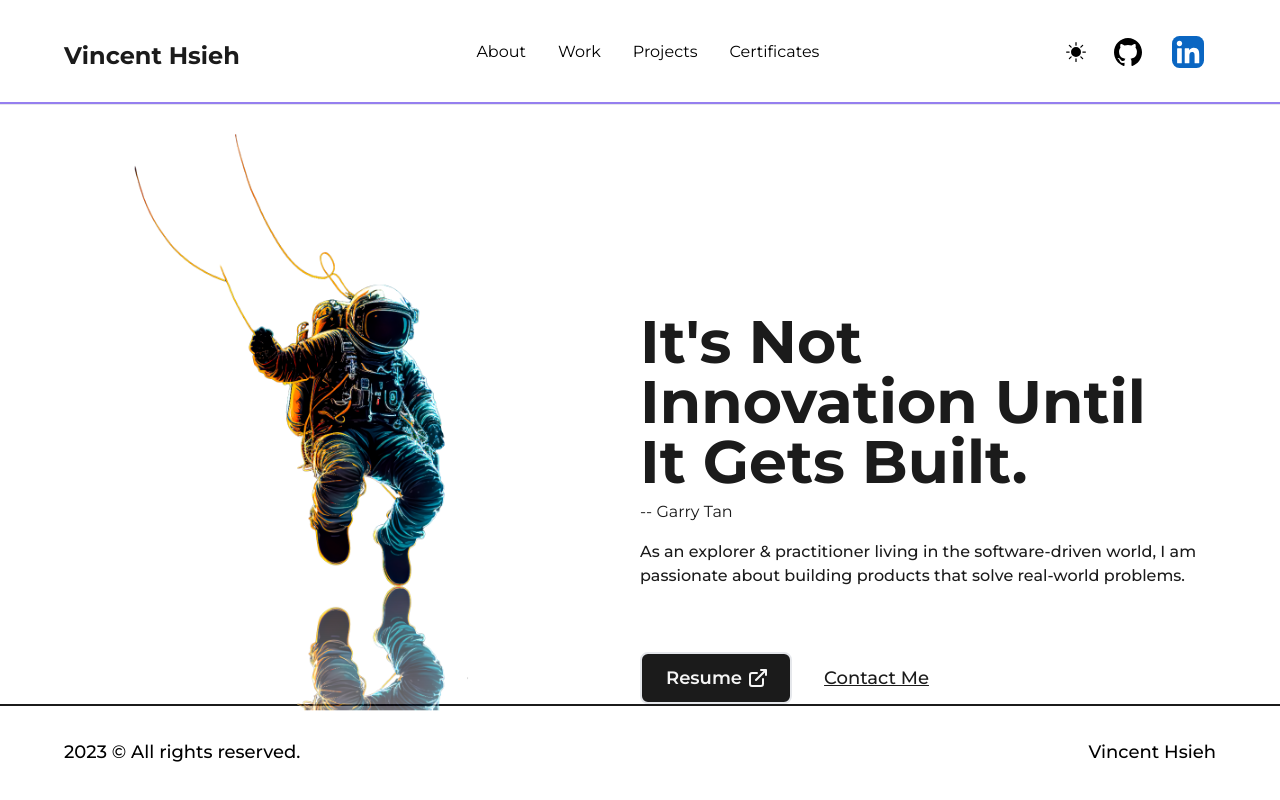
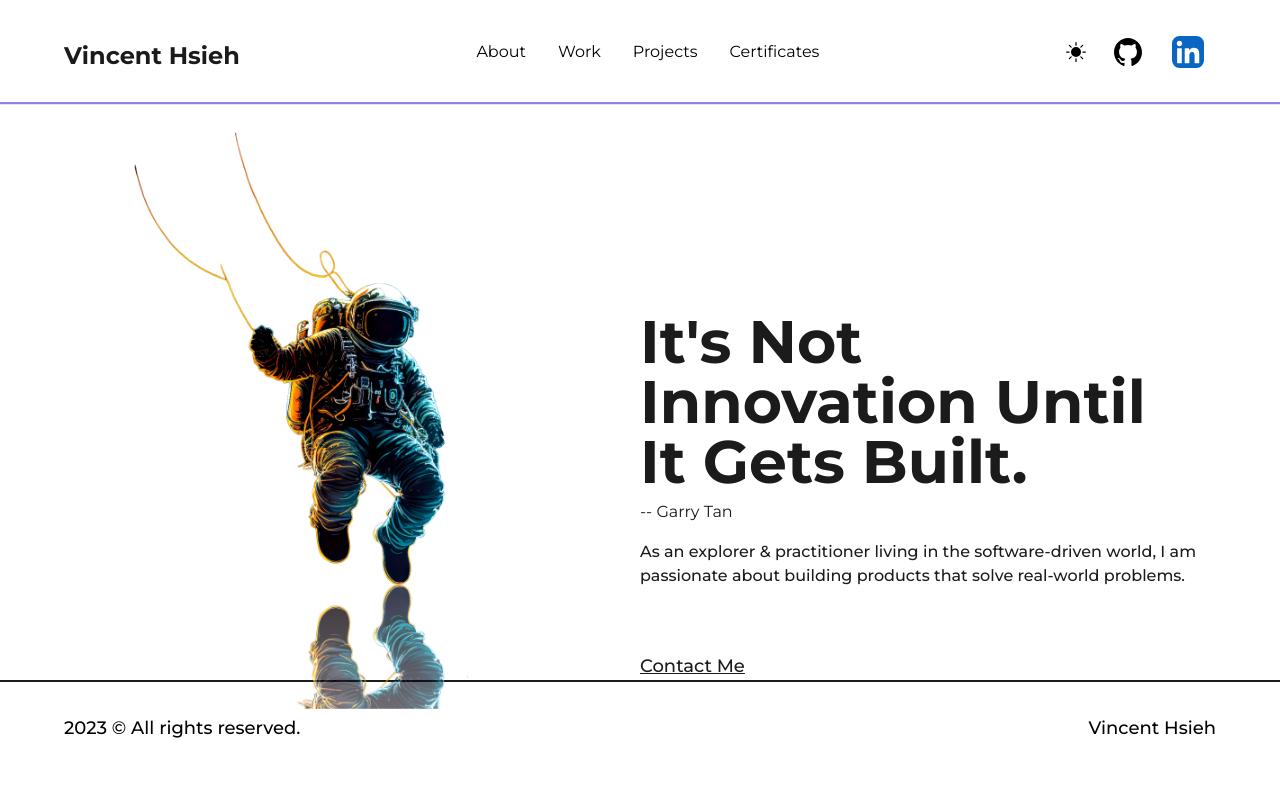
Before and after one commit to vincent0426/profile, a Next.js app: page /hero in a window 1280 px wide. Built offline with nearby package versions, Linux system fonts and the light colour scheme.

Commit message:
fix: rm resume

```diff
--- a/src/pages/hero.js
+++ b/src/pages/hero.js
@@ -60,7 +60,7 @@ const Hero = () => {
             </motion.p>
             <p className='mt-4 text-base font-medium'>As an explorer & practitioner living in the software-driven world, I am passionate about building products that solve real-world problems.</p>
             <div className='flex items-center self-start mt-16'>
-              <Link
+              {/* <Link
                 download={true}
                 href="/dummy.pdf"
                 target="_blank"
@@ -69,11 +69,11 @@ const Hero = () => {
                   dark:bg-light dark:text-dark dark:hover:bg-light/70 dark:hover:text-light dark:hover:border-light/70 p-2.5 pl-6 pr-5 rounded-lg text-lg font-semibold border-2 border-solid transition duration-300 ease-in-out'
               >
                   Resume <LinkArrow className="w-6 ml-1" />
-              </Link>
+              </Link> */}
               <Link
-                href="mailto:0426vincent@gmail.com"
+                href="mailto:hi@vincent0426.com"
                 target="_blank"
-                className='ml-8 text-lg font-medium capitalize text-dark underline hover:text-dark/40 dark:text-light dark:hover:text-light/70 transition duration-300 ease-in-out'
+                className='text-lg font-medium capitalize text-dark underline hover:text-dark/40 dark:text-light dark:hover:text-light/70 transition duration-300 ease-in-out'
               >
                     Contact Me
               </Link>
```
